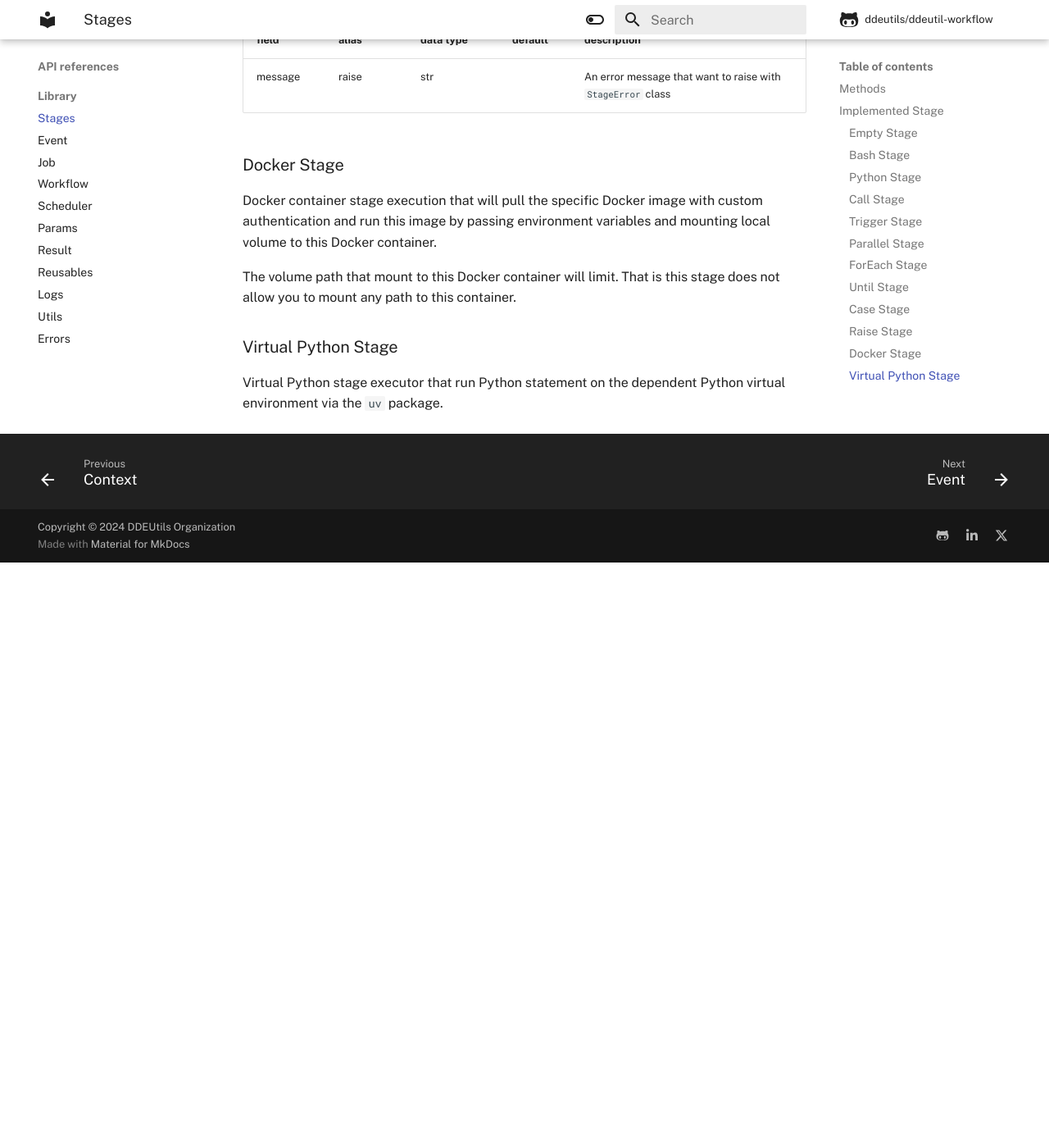
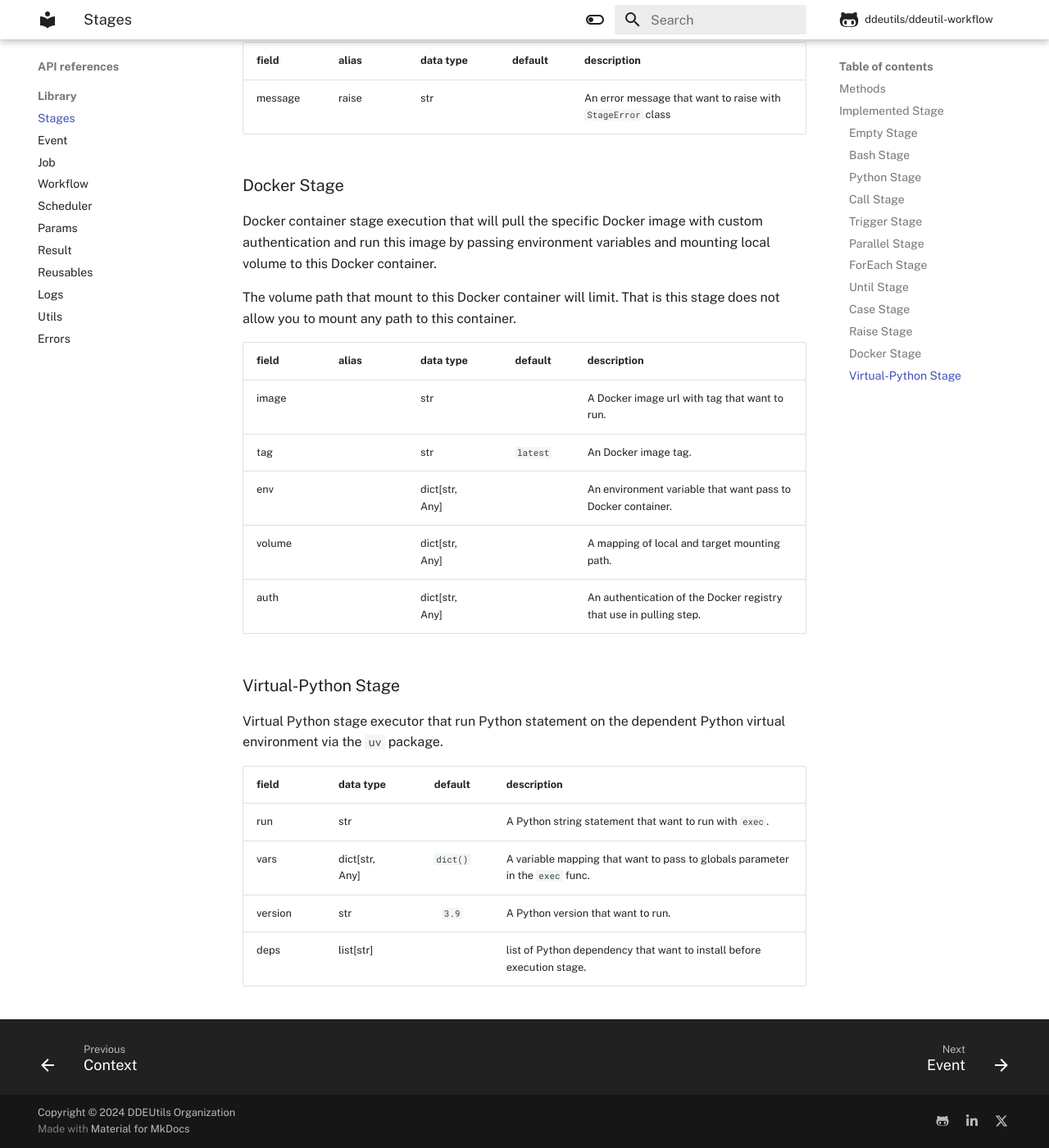
Before and after one commit to ddeutils/ddeutil-workflow, an MkDocs documentation site: the page built from docs/api/stages.md, in a window 1280 px wide and 1400 px high, scrolled down 7879 px. Shown: the whole window at 82% size. Built offline with MkDocs 1.6.1 and Material for MkDocs 9.7.7, drawn with Linux system fonts in a browser that asks for light colours; comment, search, counter and statistics services are not loaded; before the commit the page ends 8565 px from its top, so only the background shows below that; some of the changed text lies outside the part shown.

Commit message:
:page_facing_up: docs: update docs on stages topic.

```diff
--- a/docs/api/stages.md
+++ b/docs/api/stages.md
@@ -54,9 +54,9 @@ that use to handle retry execution when it got any error with `retry` field.
 
 ## Methods
 
-- `handler_execution`
-- `_execution`
-- `execution`
+- `handler_execution`: This method will be exception handler for the `execute` method.
+- `_execution`: Pre-execution method that use to override when that stage want to have pre-execution.
+- `execution`: The main execution.
 - `set_outputs`
 - `get_outputs`
 - `is_skipped`
@@ -350,7 +350,22 @@ variables and mounting local volume to this Docker container.
 The volume path that mount to this Docker container will limit. That is
 this stage does not allow you to mount any path to this container.
 
-### Virtual Python Stage
+| field  | alias | data type       | default  | description                                                        |
+|--------|-------|-----------------|:--------:|--------------------------------------------------------------------|
+| image  |       | str             |          | A Docker image url with tag that want to run.                      |
+| tag    |       | str             | `latest` | An Docker image tag.                                               |
+| env    |       | dict[str, Any]  |          | An environment variable that want pass to Docker container.        |
+| volume |       | dict[str, Any]  |          | A mapping of local and target mounting path.                       |
+| auth   |       | dict[str, Any]  |          | An authentication of the Docker registry that use in pulling step. |
+
+### Virtual-Python Stage
 
 Virtual Python stage executor that run Python statement on the dependent
 Python virtual environment via the `uv` package.
+
+| field   | data type      | default  | description                                                                   |
+|---------|----------------|:--------:|-------------------------------------------------------------------------------|
+| run     | str            |          | A Python string statement that want to run with `exec`.                       |
+| vars    | dict[str, Any] | `dict()` | A variable mapping that want to pass to globals parameter in the `exec` func. |
+| version | str            |  `3.9`   | A Python version that want to run.                                            |
+| deps    | list[str]      |          | list of Python dependency that want to install before execution stage.        |
```
Also changed, not shown: 1 other file.
